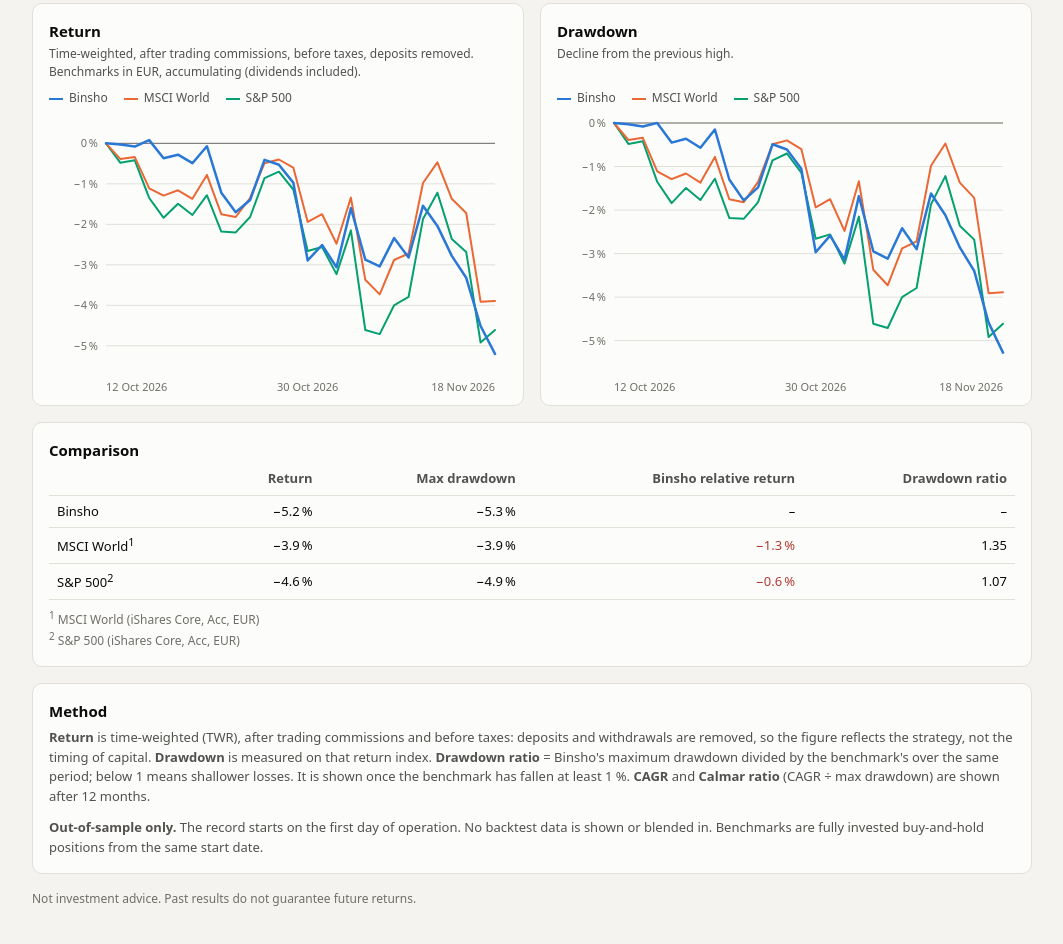
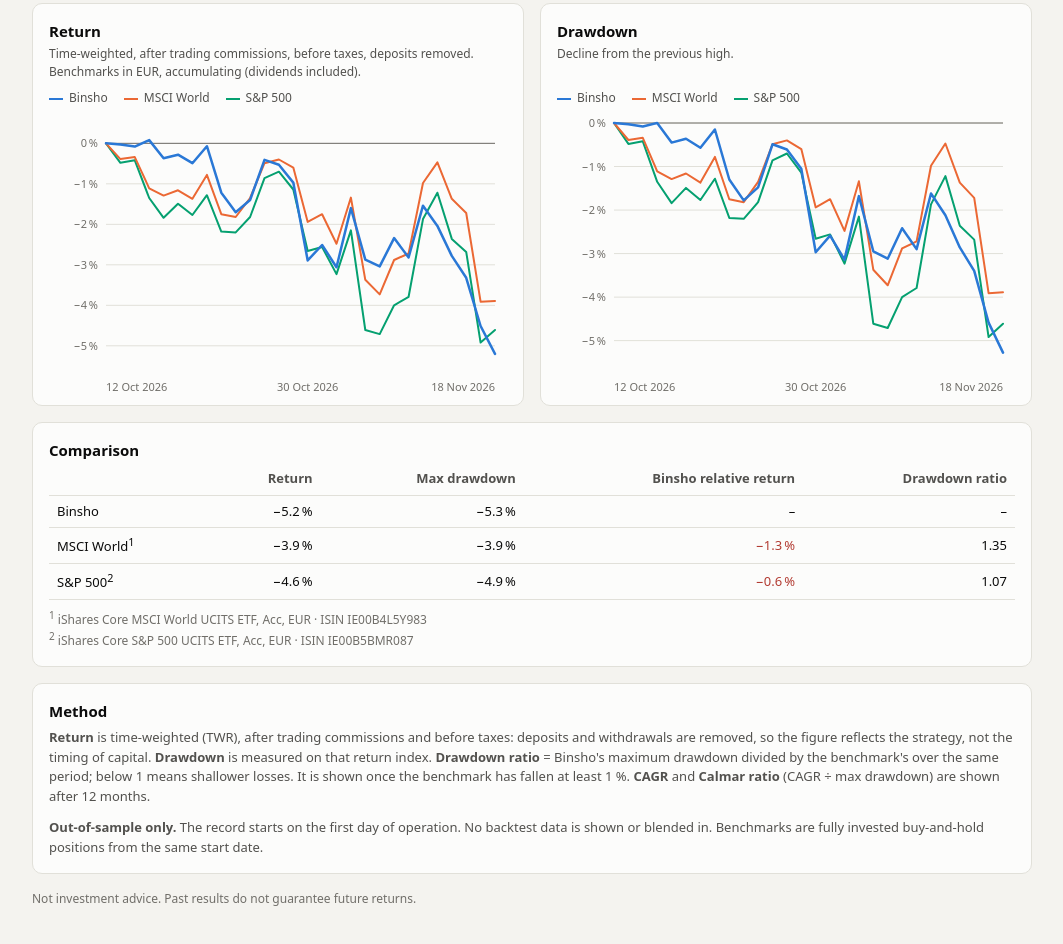
Before and after one commit to volli3000/binsho-dashboard, a plain HTML site: page index.html in a window 1280 px wide. Shown: the part 305-1249 px from the top of the page, without its empty margins (108-1171 px from the left). Drawn offline with Linux system fonts and the light colour scheme.

Commit message:
Fussnoten Vergleichstabelle: volle Fondsnamen mit ISIN, fest in index.html statt aus metrics.json
Co-Authored-By: Claude Opus 5.5 <noreply@anthropic.com>

```diff
--- a/index.html
+++ b/index.html
@@ -222,6 +222,11 @@ const S = [
 ];
 const shortName = key => S.find(s => s.key === key).name;
 const noteMark = key => ({ msci_world: "1", sp500: "2" })[key];
+// footnote text is the same in German and English (fund names are proper names)
+const FUND_NOTE = {
+  msci_world: "iShares Core MSCI World UCITS ETF, Acc, EUR · ISIN IE00B4L5Y983",
+  sp500:      "iShares Core S&amp;P 500 UCITS ETF, Acc, EUR · ISIN IE00B5BMR087",
+};
 const dec = s => lang === "de" ? s.replace(".", ",") : s;
 // Percentages everywhere: real minus (U+2212), "+" for positive (if sign), narrow no-break space (U+202F) before "%".
 // Rounds half away from zero first, so -0.04 % shows as "0,0 %" (no sign, neutral colour).
@@ -385,8 +390,8 @@ function render(m) {
     <tr><td>Binsho</td><td>${pct(k.twr)}</td><td>${pct(k.max_dd, 1, false)}</td><td>–</td><td>–</td></tr>` +
     ["msci_world", "sp500"].map(key => `<tr><td>${shortName(key)}<sup>${noteMark(key)}</sup></td><td>${pct(b[key].twr)}</td><td>${pct(b[key].max_dd, 1, false)}</td>
       <td class="${cls(b[key].excess)}">${pct(b[key].excess)}</td><td>${num(b[key].dd_ratio)}</td></tr>`).join("");
-  // full fund names (from metrics.json) as a footnote, short names in the table
-  el("cmp-note").innerHTML = ["msci_world", "sp500"].map(key => `<sup>${noteMark(key)}</sup> ${b[key].name}`).join("<br>");
+  // full fund names with ISIN as a footnote (fixed here, not from metrics.json), short names in the table
+  el("cmp-note").innerHTML = ["msci_world", "sp500"].map(key => `<sup>${noteMark(key)}</sup> ${FUND_NOTE[key]}`).join("<br>");
 }
 
 // ---- apply settings ----
```
